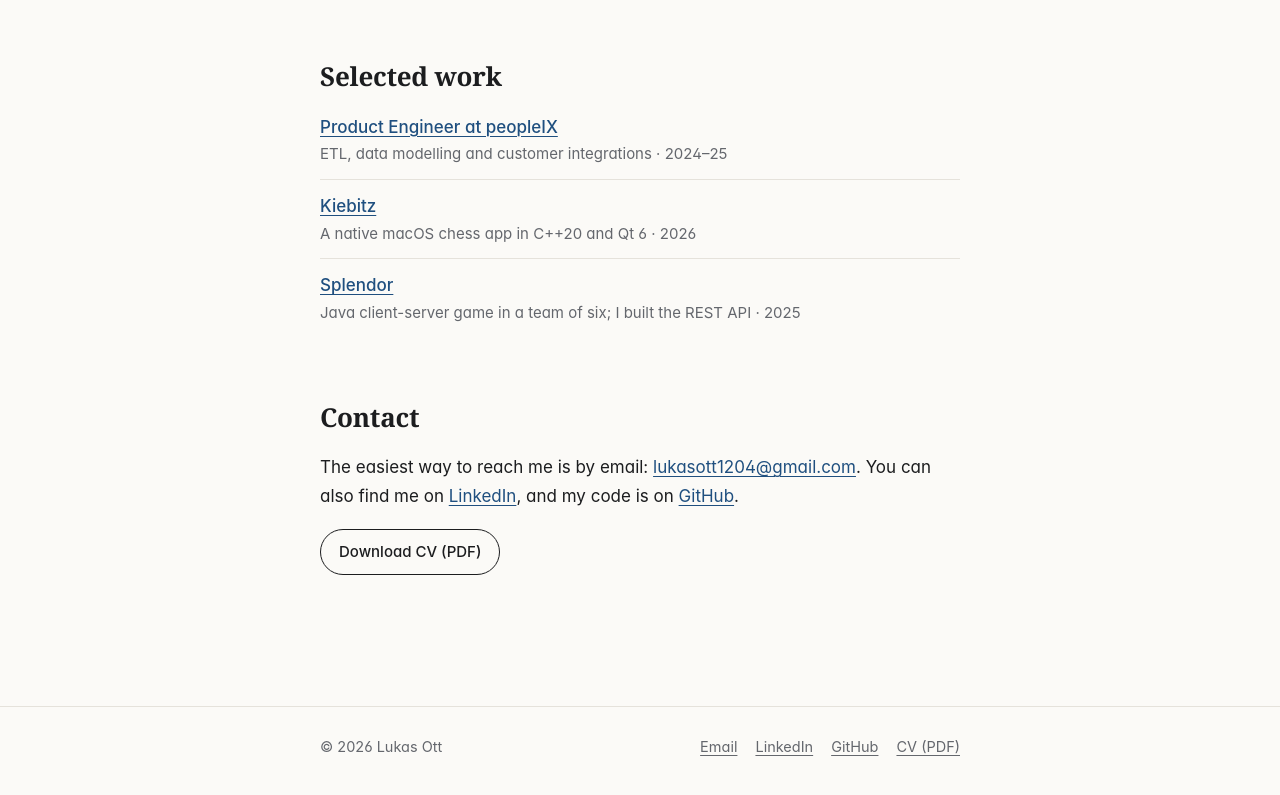
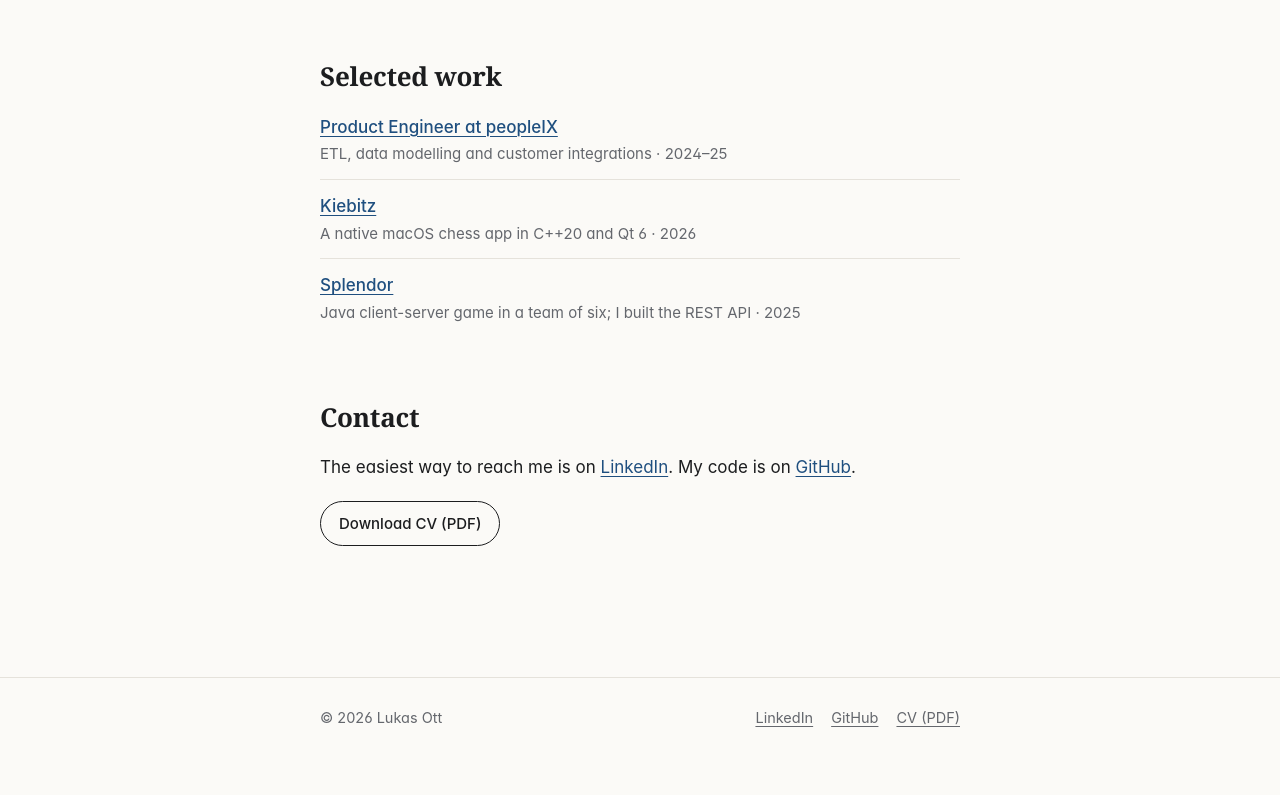
Before and after one commit to lukas-ott/lukas-ott.github.io, an Astro site: page / in a window 1280 px wide. Shown: the part 953-1748 px from the top of the page. Built offline with nearby package versions, Linux system fonts and the light colour scheme; Astro itself is replaced by a stand-in of ours.

Commit message:
Remove the email address from the site and the CV
Co-Authored-By: Claude Opus 5.5 <noreply@anthropic.com>

```diff
--- a/src/layouts/Base.astro
+++ b/src/layouts/Base.astro
@@ -62,7 +62,6 @@ const current = (href: string) => {
             <div class="wrap">
                 <span>© {new Date().getFullYear()} Lukas Ott</span>
                 <nav aria-label="Contact">
-                    <a href="mailto:lukasott1204@gmail.com">Email</a>
                     <a href="https://www.linkedin.com/in/lukas-j-ott/">LinkedIn</a>
                     <a href="https://github.com/lukas-ott">GitHub</a>
                     <a href="/lukas-ott-cv.pdf">CV (PDF)</a>
--- a/src/pages/index.astro
+++ b/src/pages/index.astro
@@ -62,9 +62,8 @@ import portrait from '../assets/portrait.png';
 
     <h2>Contact</h2>
     <p>
-        The easiest way to reach me is by email: <a
-            href="mailto:lukasott1204@gmail.com">lukasott1204@gmail.com</a>. You can also find me on <a
-            href="https://www.linkedin.com/in/lukas-j-ott/">LinkedIn</a>, and my code is on <a
+        The easiest way to reach me is on <a
+            href="https://www.linkedin.com/in/lukas-j-ott/">LinkedIn</a>. My code is on <a
             href="https://github.com/lukas-ott">GitHub</a>.
     </p>
     <p><a class="button" href="/lukas-ott-cv.pdf">Download CV (PDF)</a></p>
```
Also changed, not shown: 1 other file.
